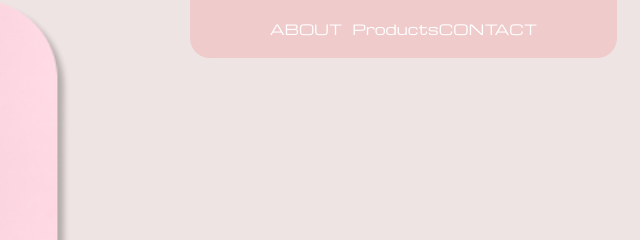
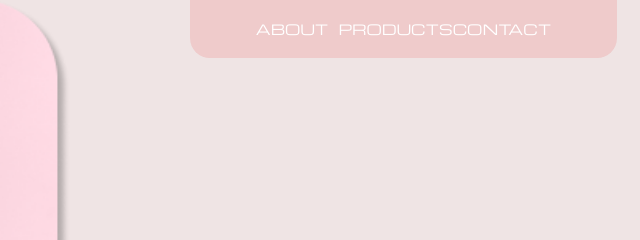
Before and after one commit to UniversalPrescriptions/Everfill, a plain HTML site: page index.html in a window 1280 px wide. Shown: the top 240 px of the page, 640-1280 px from the left. Drawn offline with Linux system fonts and the light colour scheme; a web font is replaced by a local one.

Commit message:
Update index.html

```diff
--- a/index.html
+++ b/index.html
@@ -12,7 +12,7 @@
 <body>
 	<div class="menu">
 		<a id="about" href="Everfill-hyaluronic-acid-lip-fillers-made-in-Korea.html"><pre>ABOUT &ensp;</pre></a>
-		<a id="contact" href="Everfill-hyaluronic acid-dermal-filler.html"><pre>Products</pre></a>
+		<a id="contact" href="Everfill-hyaluronic acid-dermal-filler.html"><pre>PRODUCTS</pre></a>
 		<a id="contact" href="Everfill-hyaluronic-acid-lip-fillers-made-in-Korea-contact.html"><pre>CONTACT</pre></a>
 
 	</div>
```
